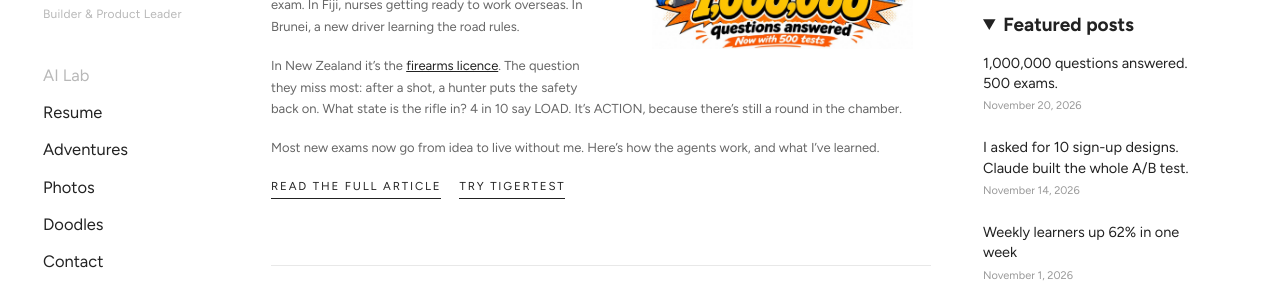
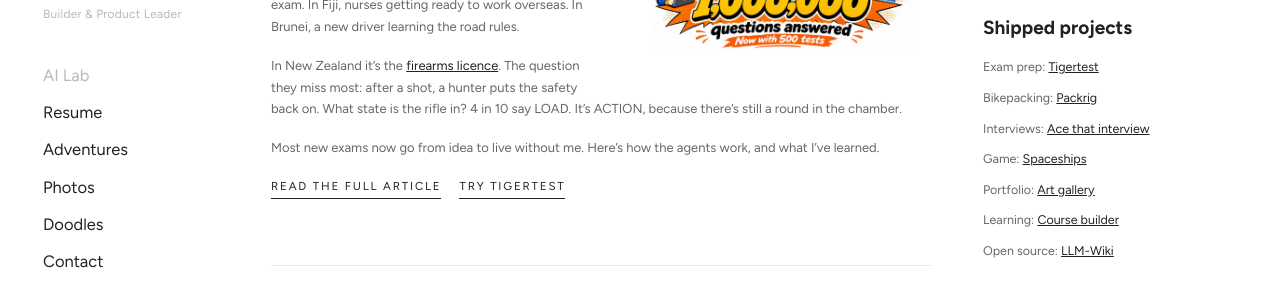
Before and after one commit to johnbr0phy/jbnet, a plain HTML site: page index.html in a window 1280 px wide. Shown: the part 236-531 px from the top of the page. Drawn offline with Linux system fonts and the light colour scheme.

Commit message:
AI Lab sidebar: add Shipped projects list (#37)
* AI Lab sidebar: add Shipped projects list

Co-Authored-By: Claude Opus 5.5 <noreply@anthropic.com>
Claude-Session: https://claude.ai/code/session_01BKb6Jp6rDAuvoEoGJxseaV

* Shipped projects: rename to Tribute War

Co-Authored-By: Claude Opus 5.5 <noreply@anthropic.com>
Claude-Session: https://claude.ai/code/session_01BKb6Jp6rDAuvoEoGJxseaV

* Shipped projects: point to GitHub Pages sites

Co-Authored-By: Claude Opus 5.5 <noreply@anthropic.com>
Claude-Session: https://claude.ai/code/session_01BKb6Jp6rDAuvoEoGJxseaV

* Shipped projects: final list and links

Co-Authored-By: Claude Opus 5.5 <noreply@anthropic.com>
Claude-Session: https://claude.ai/code/session_01BKb6Jp6rDAuvoEoGJxseaV

* Shipped projects: rename to Spaceships

Co-Authored-By: Claude Opus 5.5 <noreply@anthropic.com>
Claude-Session: https://claude.ai/code/session_01BKb6Jp6rDAuvoEoGJxseaV

---------

Co-authored-by: Claude <noreply@anthropic.com>

```diff
--- a/index.html
+++ b/index.html
@@ -563,6 +563,16 @@
       <aside class="adv-side">
         <h2>Building with AI.</h2>
         <p>I'm currently experimenting with all the AIs, regularly shipping products, experiments, tools, and occasionally completely pointless stuff, mostly made by describing what I want and figuring it out as I go.</p>
+        <h3>Shipped projects</h3>
+        <ul class="bikes shipped">
+          <li>Exam prep: <a href="https://www.tigertest.io/" target="_blank" rel="noopener">Tigertest</a></li>
+          <li>Bikepacking: <a href="https://johnbr0phy.github.io/packrig/" target="_blank" rel="noopener">Packrig</a></li>
+          <li>Interviews: <a href="https://ace-that-interview.com/" target="_blank" rel="noopener">Ace that interview</a></li>
+          <li>Game: <a href="https://johnbr0phy.github.io/orbital-yard/armada-war-tribute-new.html" target="_blank" rel="noopener">Spaceships</a></li>
+          <li>Portfolio: <a href="https://www.gillbrophy.com/" target="_blank" rel="noopener">Art gallery</a></li>
+          <li>Learning: <a href="https://johnbr0phy.github.io/course-builder/" target="_blank" rel="noopener">Course builder</a></li>
+          <li>Open source: <a href="https://johnbr0phy.github.io/llm-wiki/" target="_blank" rel="noopener">LLM-Wiki</a></li>
+        </ul>
         <!-- Featured posts: max 5, pick the ones most relevant to recruiters
              (shipped products, real metrics, AI applied at work). Not every post is featured. -->
         <details class="featured-posts" id="aiFeatured" open>
```
